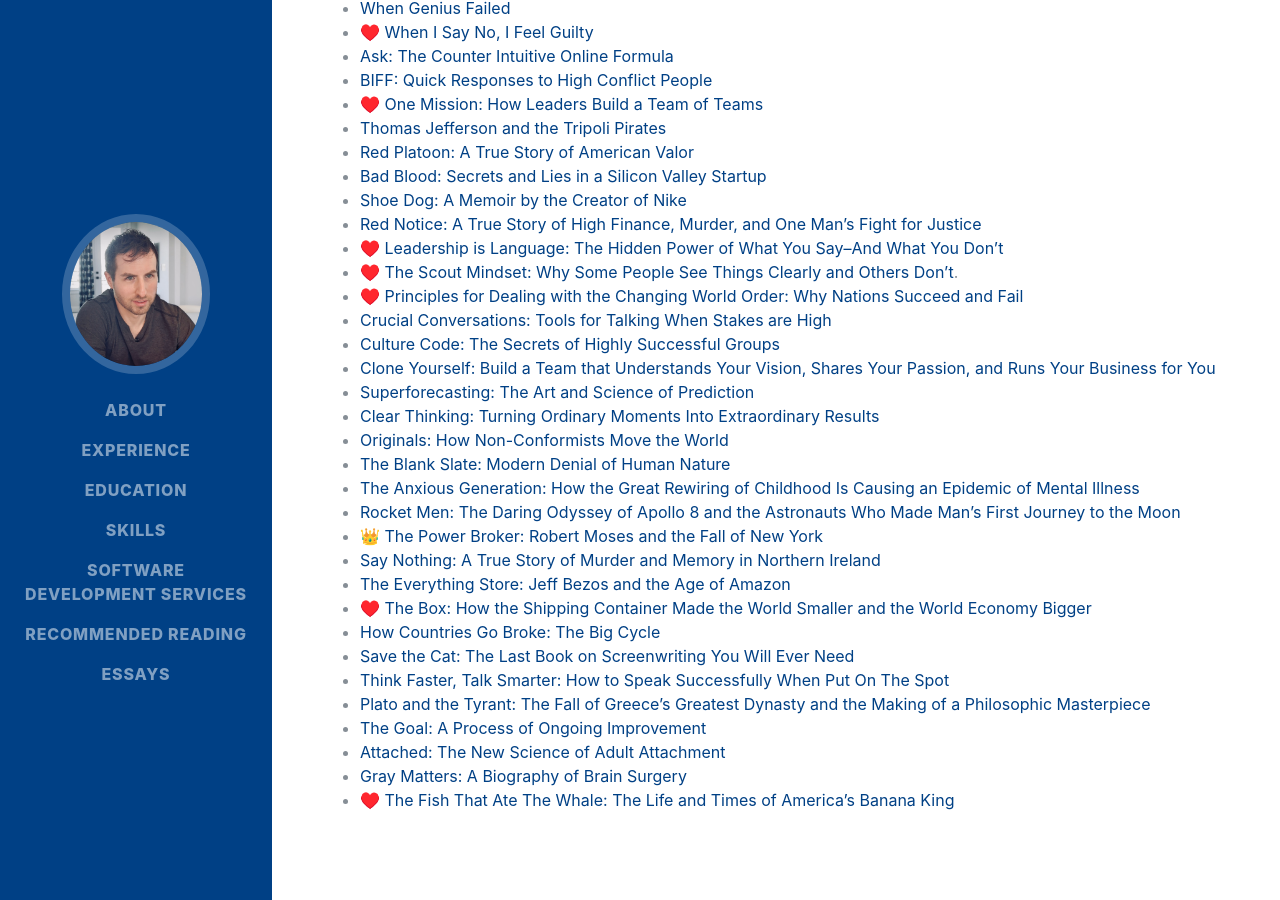
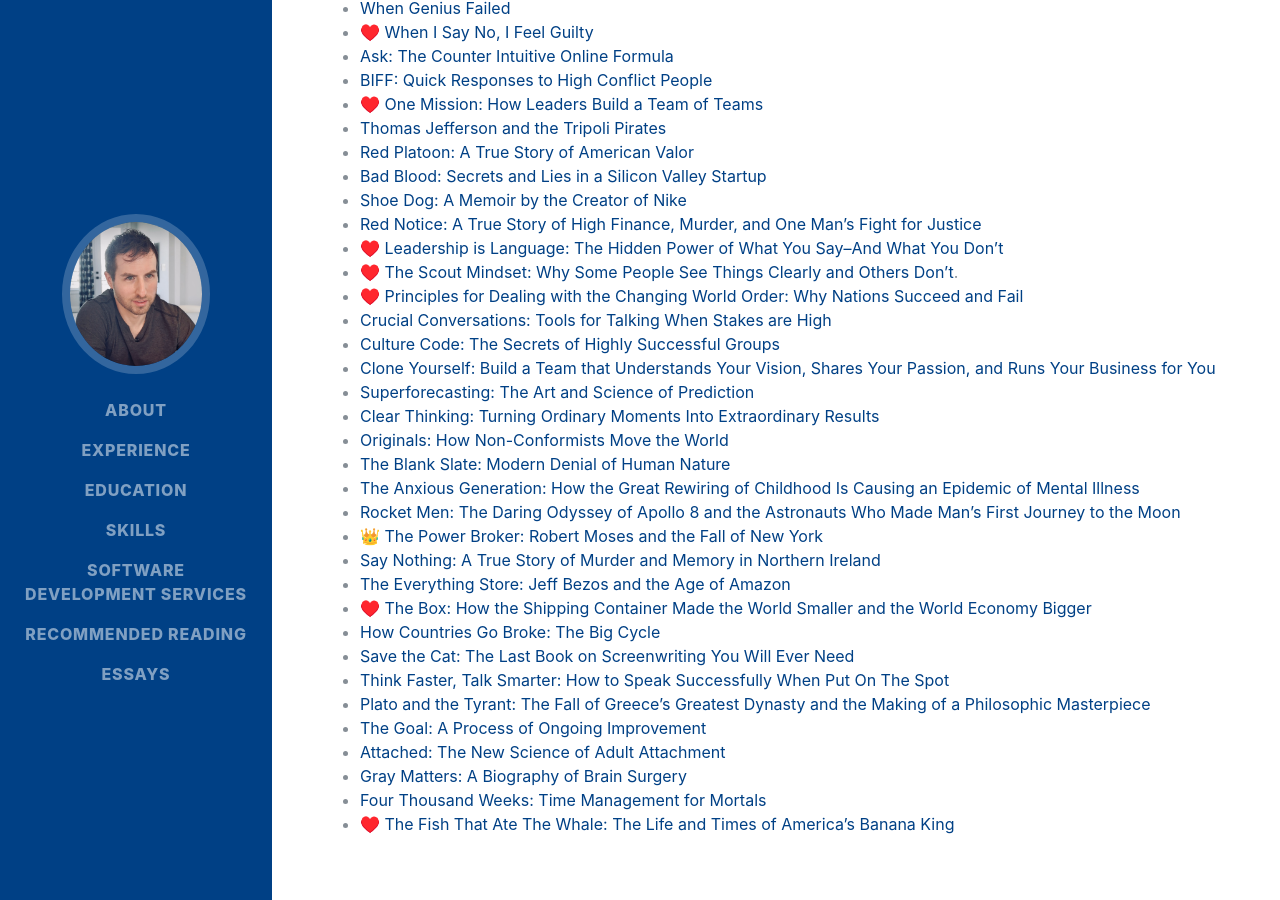
Before and after one commit to apexdodge/apexdodge.github.io, a Jekyll site: the page built from recommended-reading.md, in a window 1280 px wide and 900 px high, scrolled down 959 px. Built offline with Jekyll 4.4.1, drawn with Linux system fonts in a browser that asks for light colours; some web fonts are replaced.

Commit message:
Add 'Four Thousand Weeks' to recommended reading list

```diff
--- a/recommended-reading.md
+++ b/recommended-reading.md
@@ -78,4 +78,5 @@ bluth_page_subtitle:
   * [The Goal: A Process of Ongoing Improvement](https://amzn.to/4jORp0P)
   * [Attached: The New Science of Adult Attachment](https://amzn.to/4qEG6eg)
   * [Gray Matters: A Biography of Brain Surgery](https://amzn.to/4wADUHQ)
+  * [Four Thousand Weeks: Time Management for Mortals](https://amzn.to/4h9nq2z)
   * ♥️ [The Fish That Ate The Whale: The Life and Times of America's Banana King](https://amzn.to/4Abss7m)
```
